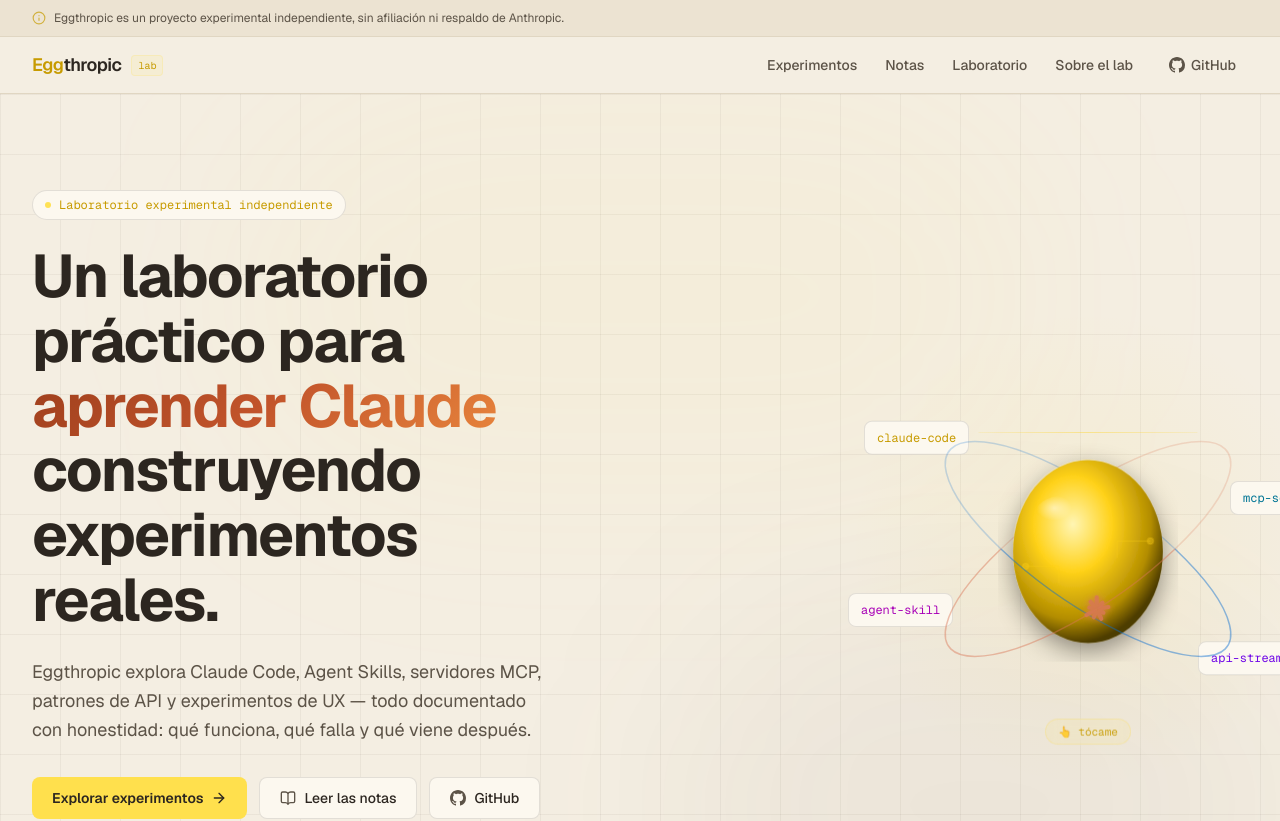
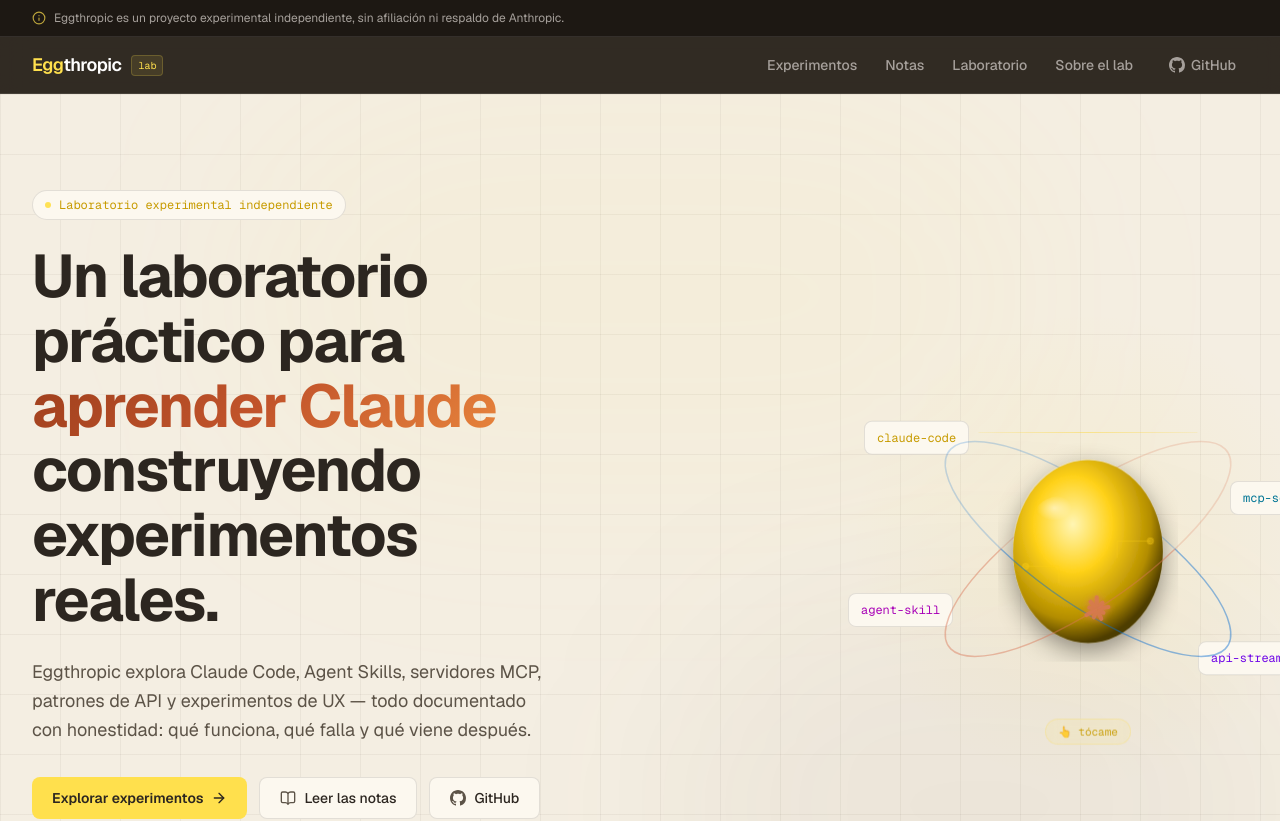
Before and after one commit to SapSaeta/Eggthropic, a Next.js app: page / in a window 1280 px wide. Shown: the top 821 px of the page. Built offline with nearby package versions, Linux system fonts and the light colour scheme.

Commit message:
fix(brand): cabecera oscura para que Eggthropic luzca sus colores
- Navbar en oscuro cálido (#262019): 'Egg' amarillo brillante + 'thropic' blanco,
  enlaces y menú móvil con texto claro
- Línea de aviso superior también oscura para un bloque de cabecera unificado

```diff
--- a/src/components/DisclaimerBanner.tsx
+++ b/src/components/DisclaimerBanner.tsx
@@ -2,10 +2,10 @@
 
 export function DisclaimerBanner() {
   return (
-    <div className="w-full bg-paper-deep/80 border-b border-paper-line">
+    <div className="w-full bg-[#1d1813] border-b border-white/10">
       <div className="max-w-7xl mx-auto px-4 sm:px-6 lg:px-8 py-2.5">
-        <p className="text-xs text-ink-soft flex items-center gap-2">
-          <Info className="w-3.5 h-3.5 text-egg-600/70 flex-shrink-0" />
+        <p className="text-xs text-stone-400 flex items-center gap-2">
+          <Info className="w-3.5 h-3.5 text-egg-400/70 flex-shrink-0" />
           Eggthropic es un proyecto experimental independiente, sin afiliación ni respaldo de Anthropic.
         </p>
       </div>
--- a/src/components/Navbar.tsx
+++ b/src/components/Navbar.tsx
@@ -18,7 +18,7 @@
   const [mobileOpen, setMobileOpen] = useState(false);
 
   return (
-    <nav className="sticky top-0 z-50 w-full border-b border-paper-line bg-paper/85 backdrop-blur-md">
+    <nav className="sticky top-0 z-50 w-full border-b border-white/10 bg-[#262019]/95 backdrop-blur-md">
       <div className="max-w-7xl mx-auto px-4 sm:px-6 lg:px-8">
         <div className="flex items-center justify-between h-14">
           {/* Logo */}
@@ -28,10 +28,10 @@
             onClick={() => setMobileOpen(false)}
           >
             <span className="text-lg font-semibold tracking-tight">
-              <span className="text-egg-600">Egg</span>
-              <span className="text-ink">thropic</span>
+              <span className="text-egg-400">Egg</span>
+              <span className="text-white">thropic</span>
             </span>
-            <span className="hidden sm:inline-flex items-center px-1.5 py-0.5 rounded text-[10px] font-mono bg-egg-400/10 text-egg-600 border border-egg-400/20">
+            <span className="hidden sm:inline-flex items-center px-1.5 py-0.5 rounded text-[10px] font-mono bg-egg-400/10 text-egg-400 border border-egg-400/20">
               lab
             </span>
           </Link>
@@ -45,8 +45,8 @@
                 className={cn(
                   "px-3 py-1.5 rounded-md text-sm font-medium transition-colors",
                   pathname.startsWith(link.href)
-                    ? "text-ink bg-paper-deep"
-                    : "text-ink-soft hover:text-ink hover:bg-paper-deep"
+                    ? "text-white bg-white/10"
+                    : "text-stone-400 hover:text-white hover:bg-white/10"
                 )}
               >
                 {link.label}
@@ -56,7 +56,7 @@
               href="https://github.com/sapsaeta/eggthropic"
               target="_blank"
               rel="noopener noreferrer"
-              className="ml-2 px-3 py-1.5 rounded-md text-sm font-medium text-ink-soft hover:text-ink hover:bg-paper-deep transition-colors flex items-center gap-1.5"
+              className="ml-2 px-3 py-1.5 rounded-md text-sm font-medium text-stone-400 hover:text-white hover:bg-white/10 transition-colors flex items-center gap-1.5"
             >
               <svg
                 className="w-4 h-4"
@@ -72,7 +72,7 @@
 
           {/* Mobile toggle */}
           <button
-            className="md:hidden p-2 text-ink-soft hover:text-ink"
+            className="md:hidden p-2 text-stone-400 hover:text-white"
             onClick={() => setMobileOpen((v) => !v)}
             aria-label="Abrir o cerrar menú"
           >
@@ -83,7 +83,7 @@
 
       {/* Mobile menu */}
       {mobileOpen && (
-        <div className="md:hidden border-t border-paper-line bg-paper/95 backdrop-blur-md">
+        <div className="md:hidden border-t border-white/10 bg-[#262019]/98 backdrop-blur-md">
           <div className="px-4 py-3 flex flex-col gap-1">
             {navLinks.map((link) => (
               <Link
@@ -93,8 +93,8 @@
                 className={cn(
                   "px-3 py-2 rounded-md text-sm font-medium transition-colors",
                   pathname.startsWith(link.href)
-                    ? "text-ink bg-paper-deep"
-                    : "text-ink-soft hover:text-ink hover:bg-paper-deep"
+                    ? "text-white bg-white/10"
+                    : "text-stone-400 hover:text-white hover:bg-white/10"
                 )}
               >
                 {link.label}
@@ -104,7 +104,7 @@
               href="https://github.com/sapsaeta/eggthropic"
               target="_blank"
               rel="noopener noreferrer"
-              className="px-3 py-2 rounded-md text-sm font-medium text-ink-soft hover:text-ink"
+              className="px-3 py-2 rounded-md text-sm font-medium text-stone-400 hover:text-white"
               onClick={() => setMobileOpen(false)}
             >
               GitHub
```
